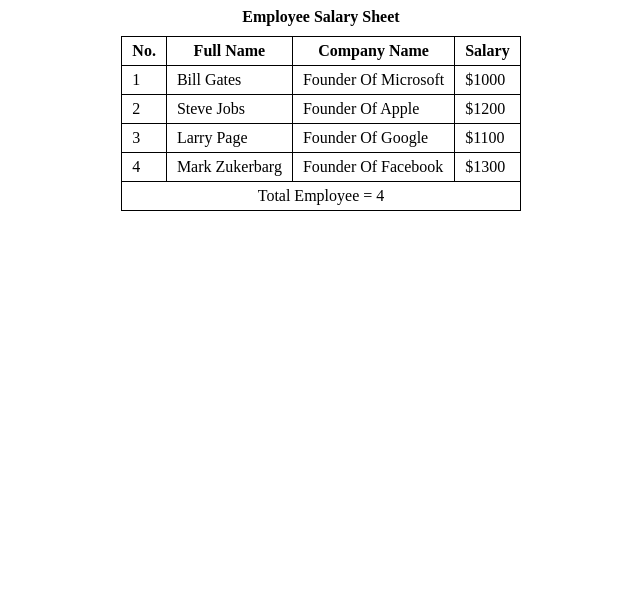
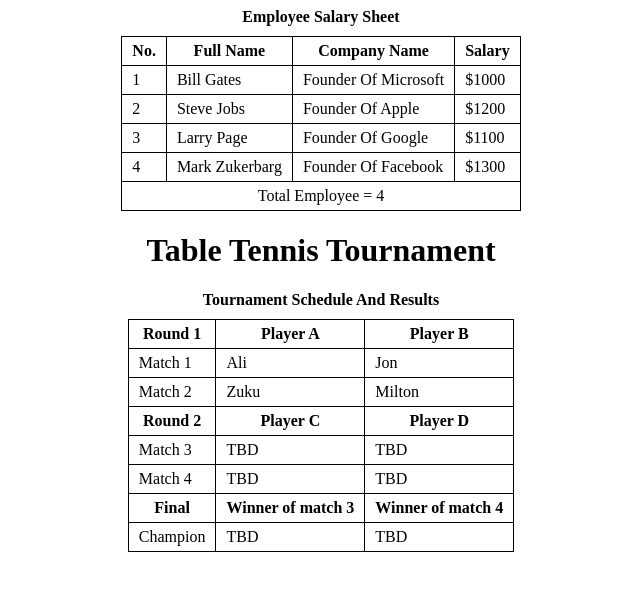
Before and after one commit to rebahaider/table, a plain HTML site: page index.html in a window 1280 px wide. Shown: the whole page, without its empty margins (319-959 px from the left). Drawn offline with Linux system fonts and the light colour scheme.

```diff
--- a/index.html
+++ b/index.html
@@ -49,6 +49,62 @@
             </tr>
         </tfoot>
     </table>
+    <h1>Table Tennis Tournament</h1>
+    <table>
+        <caption>Tournament Schedule And Results</caption>
+        <thead>
+            <tr>
+                <th>Round 1</th>
+                <th>Player A</th>
+                <th>Player B</th>
+            </tr>
+        </thead>
+        <tbody>
+            <tr>
+                <td>Match 1</td>
+                <td>Ali</td>
+                <td>Jon</td>
+            </tr>
+            <tr>
+                <td>Match 2</td>
+                <td>Zuku</td>
+                <td>Milton</td>
+            </tr>
+        </tbody>
+        <thead>
+            <tr>
+                <th>Round 2</th>
+                <th>Player C</th>
+                <th>Player D</th>
+            </tr>
+        </thead>
+        <tbody>
+            <tr>
+                <td>Match 3</td>
+                <td>TBD</td>
+                <td>TBD</td>
+            </tr>
+            <tr>
+                <td>Match 4</td>
+                <td>TBD</td>
+                <td>TBD</td>
+            </tr>
+        </tbody>
+        <thead>
+            <tr>
+                <th>Final</th>
+                <th>Winner of match 3</th>
+                <th>Winner of match 4</th>
+            </tr>
+        </thead>
+        <tbody>
+            <tr>
+                <td>Champion</td>
+                <td>TBD</td>
+                <td>TBD</td>
+            </tr>
+        </tbody>
+    </table>
 
 </body>
 </html>
--- a/style.css
+++ b/style.css
@@ -13,3 +13,6 @@
 tfoot{
     text-align: center;
 }
+h1{
+    text-align: center;
+}
```
